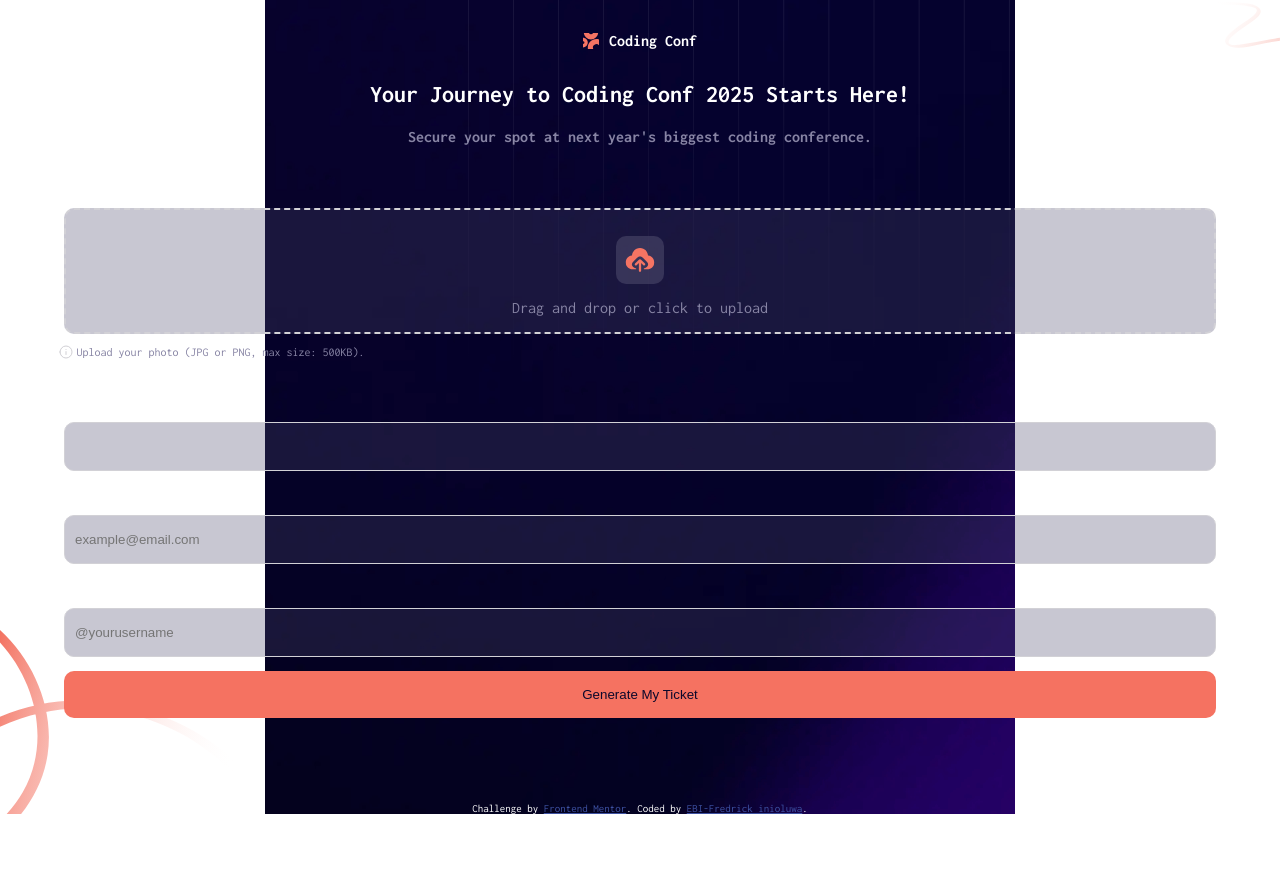
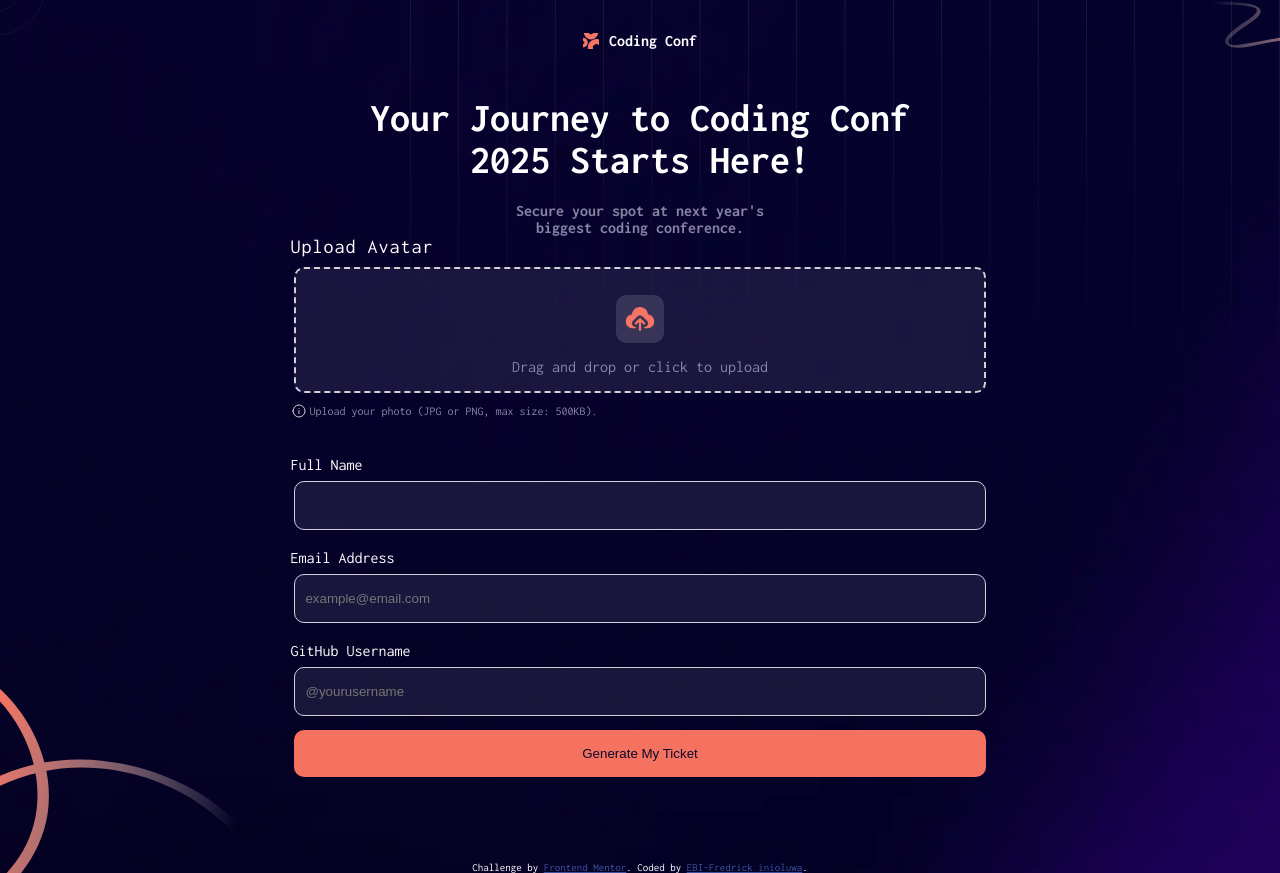
Before and after one commit to inioluwa241/Ticket-generator, a plain HTML site: page index.html in a window 1280 px wide. Shown: the top 873 px of the page. Before the commit the page ends 814 px from the top, so only its background shows below. Drawn offline with Linux system fonts and the light colour scheme.

Commit message:
second commit

```diff
--- a/style.css
+++ b/style.css
@@ -5,7 +5,7 @@
 }
 
 body {
-  background: center no-repeat url(./assets/images/background-mobile.png);
+  background: center/cover no-repeat url(./assets/images/background-mobile.png);
   color: white;
   font-family: Inconsolata;
   height: 100%;
@@ -319,6 +319,30 @@ p {
   padding-left: 2px;
 }
 
+@media screen and (min-width: 900px) {
+  form {
+    width: 60%;
+    margin: 0 auto;
+  }
+
+  .second_element {
+    margin: 0 auto;
+    /* background: red; */
+    justify-items: center;
+  }
+  .second_element h2 {
+    margin-top: 3rem;
+    margin-bottom: 1.3rem;
+    font-size: 2.5em;
+    max-width: 60%;
+    text-align: center;
+  }
+  .second_element h4 {
+    margin-top: 1.3rem;
+    max-width: 30%;
+    text-align: center;
+  }
+}
 @media screen and (min-width: 1400px) {
   body {
     background: center no-repeat url(./assets/images/background-desktop.png);
```
Also changed, not shown: 1 other file.
